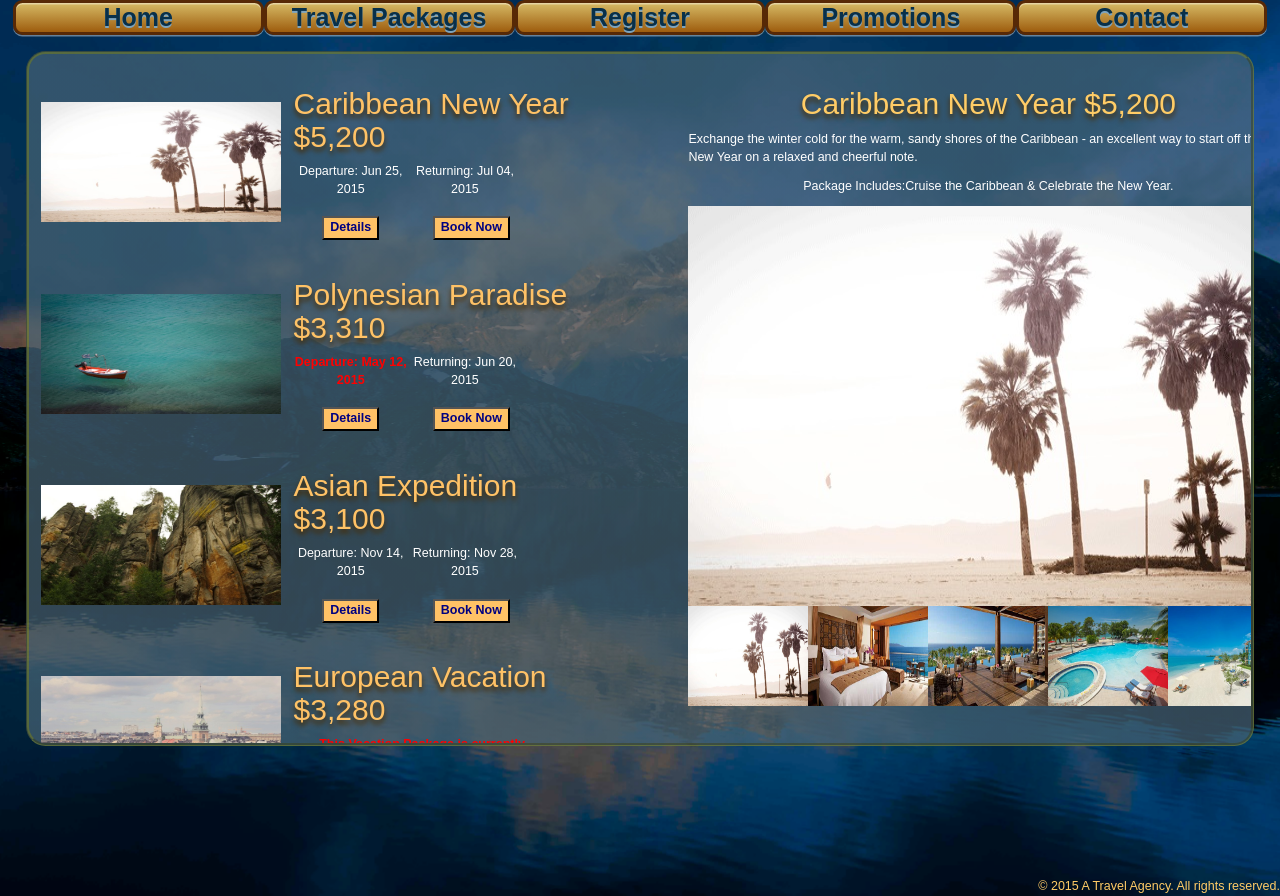
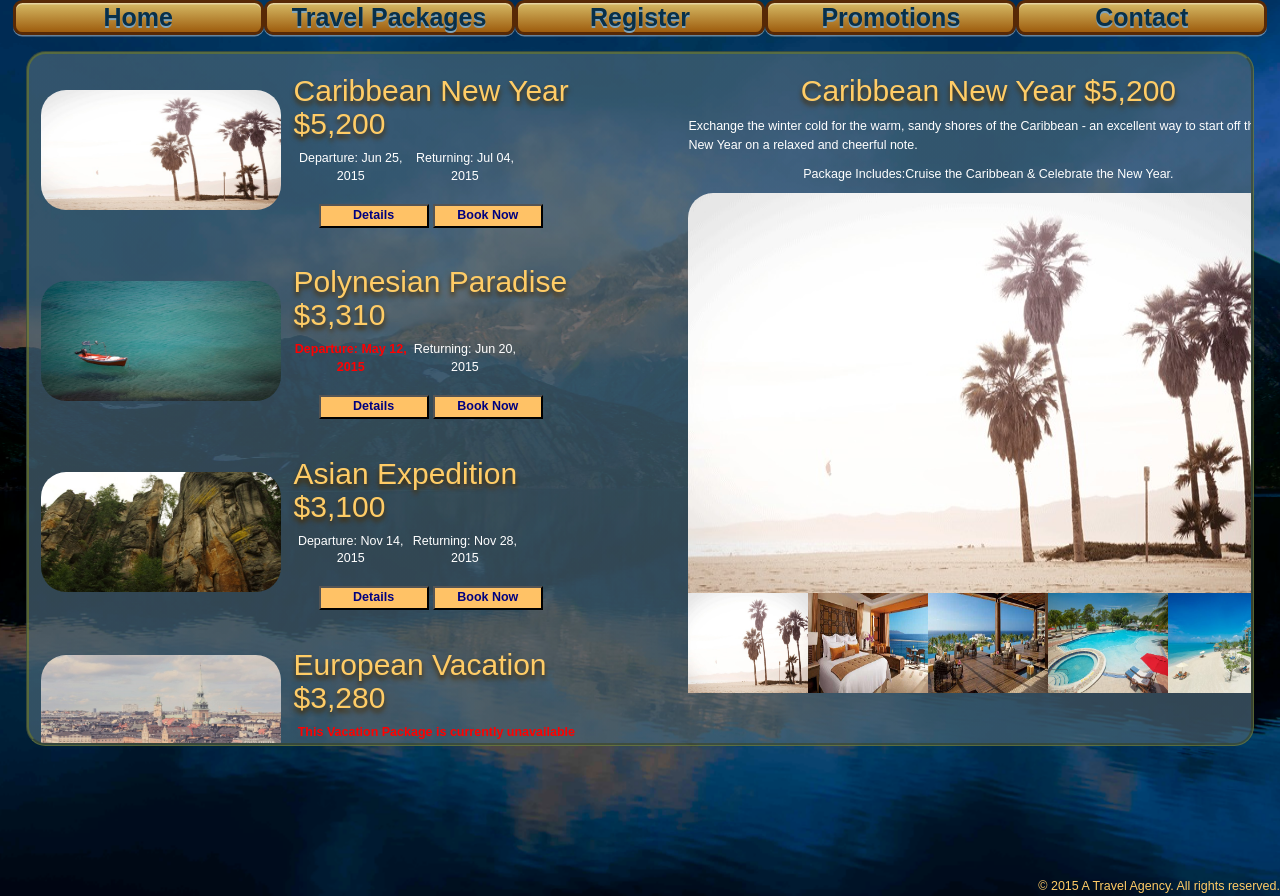
Before and after one commit to sofinapradhan/OOSD2015, a PHP site: page /packages.php?packageID=1& in a window 1280 px wide. Shown: the part 97-993 px from the top of the page. Run offline with PHP 8.4, Linux system fonts and the light colour scheme; data comes from the database, SQL or seed files in the repository.

Commit message:
Update packages.css

```diff
--- a/packages.css
+++ b/packages.css
@@ -1,10 +1,9 @@
 	/* Course: CPRG 210
-	   Author: Mark Poffenroth
+	   Author: MPoffenroth
 	   Usage:
 	   Function: Packages.php CSS
 	   Date: 2015/05/25
 	*/
-
 
 main {
 	overflow-y: auto;
@@ -18,12 +17,12 @@ button {
 	white-space: nowrap;
 	margin-left: 2em;
 	margin-right: 2em;
+	width: 110px;
+	white-space: nowrap;
 }
 
 .package-main {
-	color: white;
 	float: right;
-	margin-top: 1em;
 	margin-right: 2em;
 	width: 44%;
 	height: 75%;
@@ -32,17 +31,13 @@ button {
 
 .package-main dl {
 	width: 100%;
-	overflow: hidden;
-}
-
-.package-main dt {
-	float: left;
-	width: 40%;
+	margin: 0;
+	padding: 0;
 }
 
 .package-main dd {
 	float: left;
-	width: 40%;
+	width: 50%;
 }
 
 #img-pack-main {
@@ -50,12 +45,14 @@ button {
 	width: 100%;
 	height: 400px;
 	width: 600px;
+	border-radius: 25px 25px 0px 0px;
 }
 
 #img-pack-mini {
 	height: 120px;
 	width: 240px;
 	margin-right: 1em;
+	border-radius: 25px;
 }
 
 #img-pack-micro {
@@ -68,16 +65,10 @@ button {
 }
 
 .package-mini {
-	color: white;
 	float: left;
-	margin-top: 1em;
 	margin-left: 1em;
 	min-width: 320px;
 	width: 44%;
-}
-
-.package-mini h2 {
-	color: #FFC266;
 }
 
 .package-mini dl {
@@ -86,11 +77,6 @@ button {
 	display: inline;
 }
 
-.package-mini dt {
-	float: left;
-	width: 90%;
-}
-
 .package-mini dd {
 	float: left;
 	width: 40%;
```
